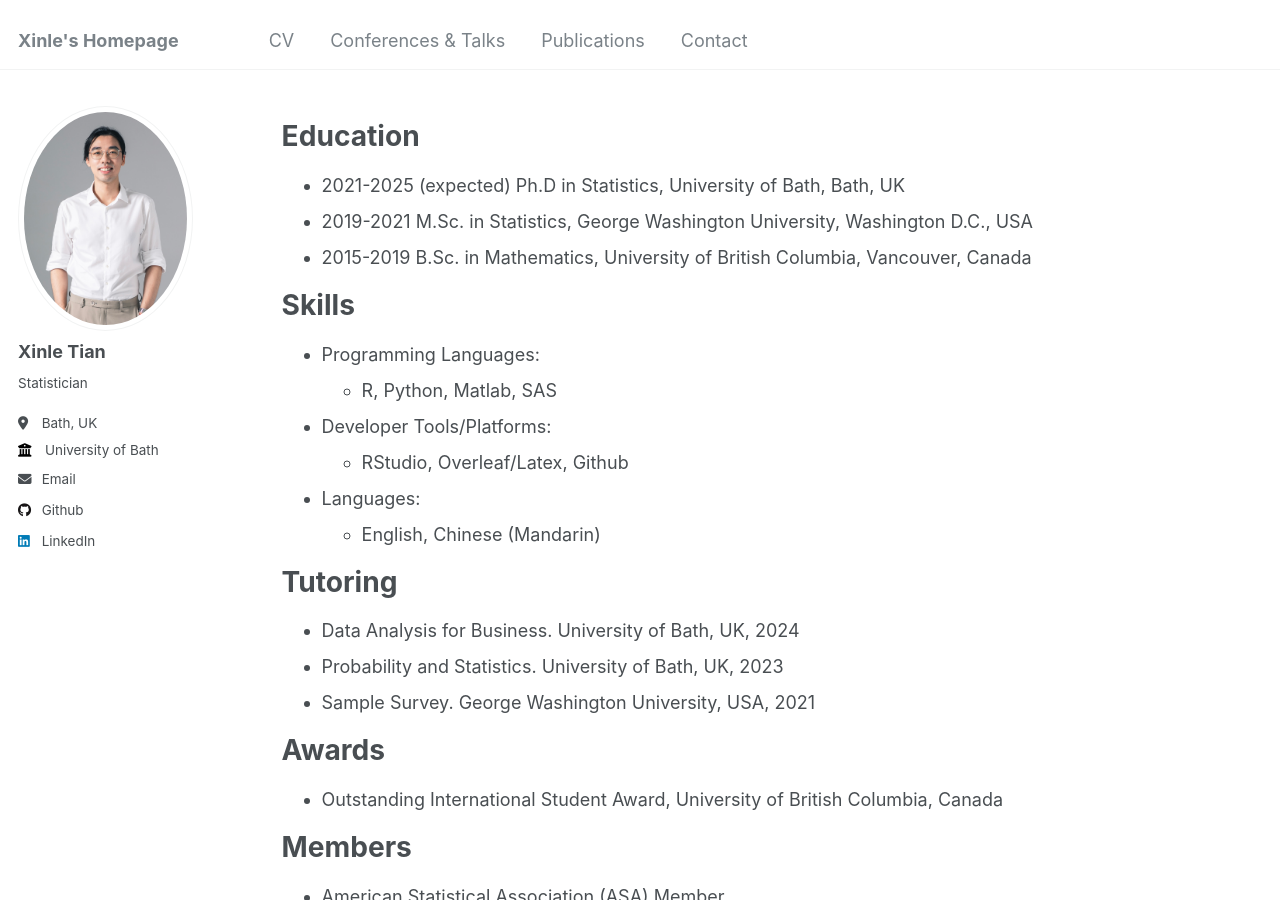
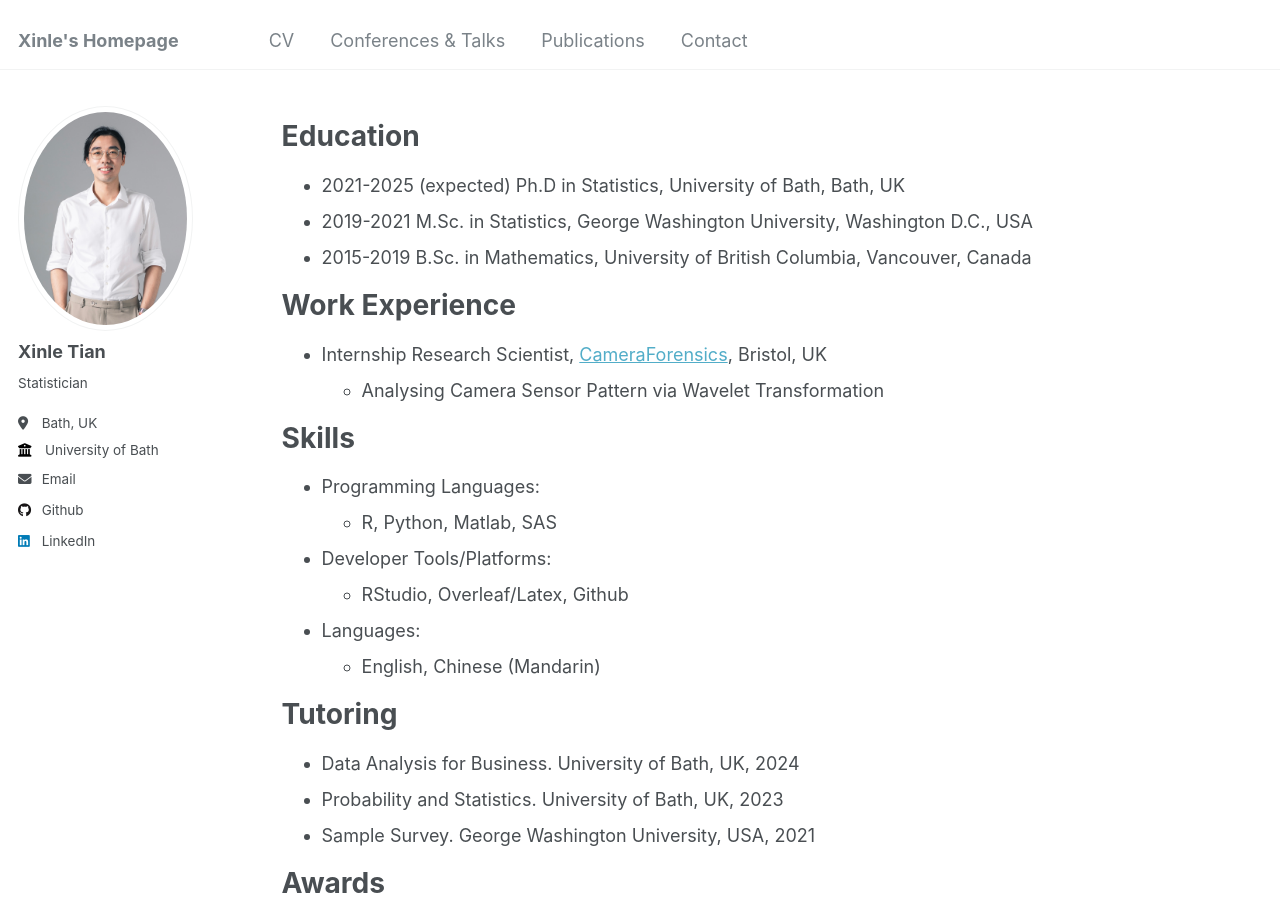
Before and after one commit to xinlet/xinlet.github.io, a Jekyll site: the page built from _pages/cv.md, in a window 1280 px wide and 900 px high. Built offline with Jekyll 4.4.1, drawn with Linux system fonts in a browser that asks for light colours.

Commit message:
Update cv.md

```diff
--- a/_pages/cv.md
+++ b/_pages/cv.md
@@ -15,6 +15,11 @@ Education
 * 2019-2021 M.Sc. in Statistics, George Washington University, Washington D.C., USA
 * 2015-2019 B.Sc. in Mathematics, University of British Columbia, Vancouver, Canada
 
+Work Experience
+======
+* Internship Research Scientist, [CameraForensics](https://www.cameraforensics.com/), Bristol, UK
+  * Analysing Camera Sensor Pattern via Wavelet Transformation
+
 Skills
 ======
 * Programming Languages:
@@ -23,7 +28,6 @@ Skills
   * RStudio, Overleaf/Latex, Github
 * Languages:
   * English, Chinese (Mandarin)
-
 
 Tutoring
 ======
```
